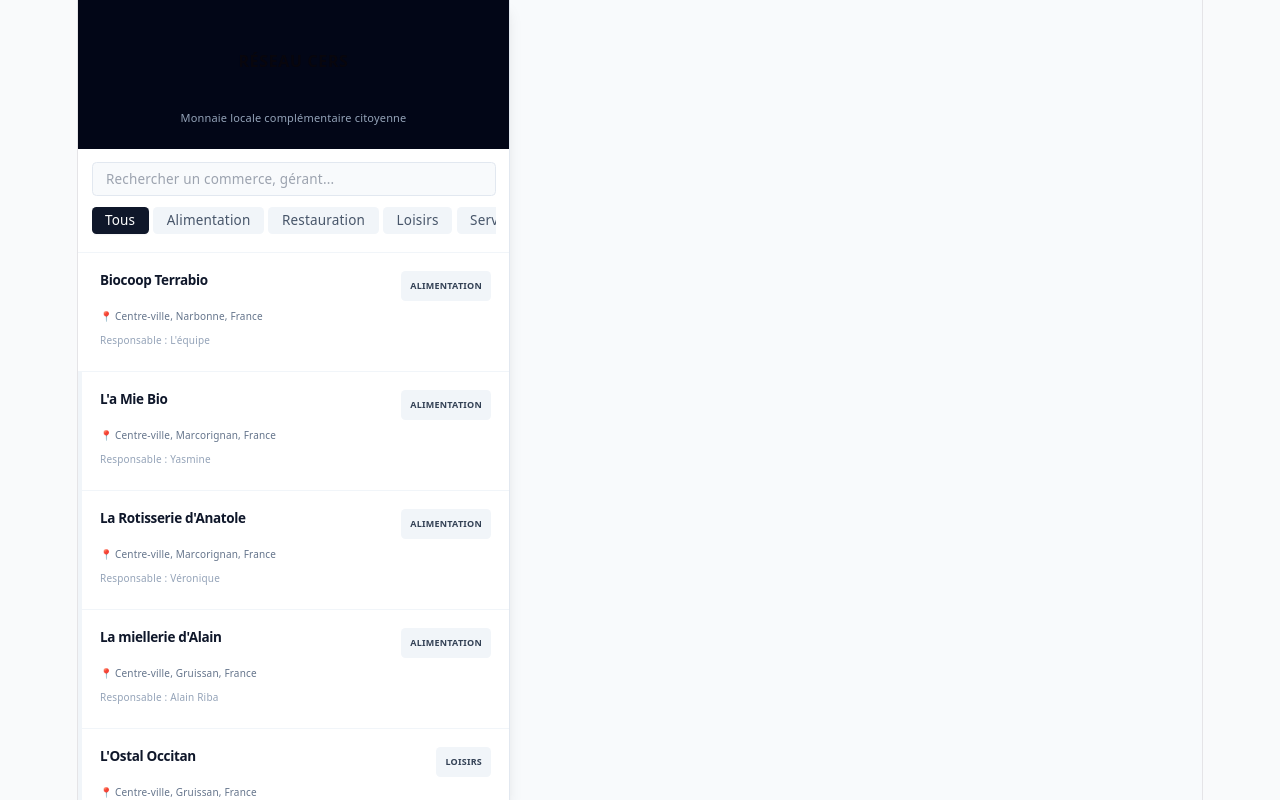
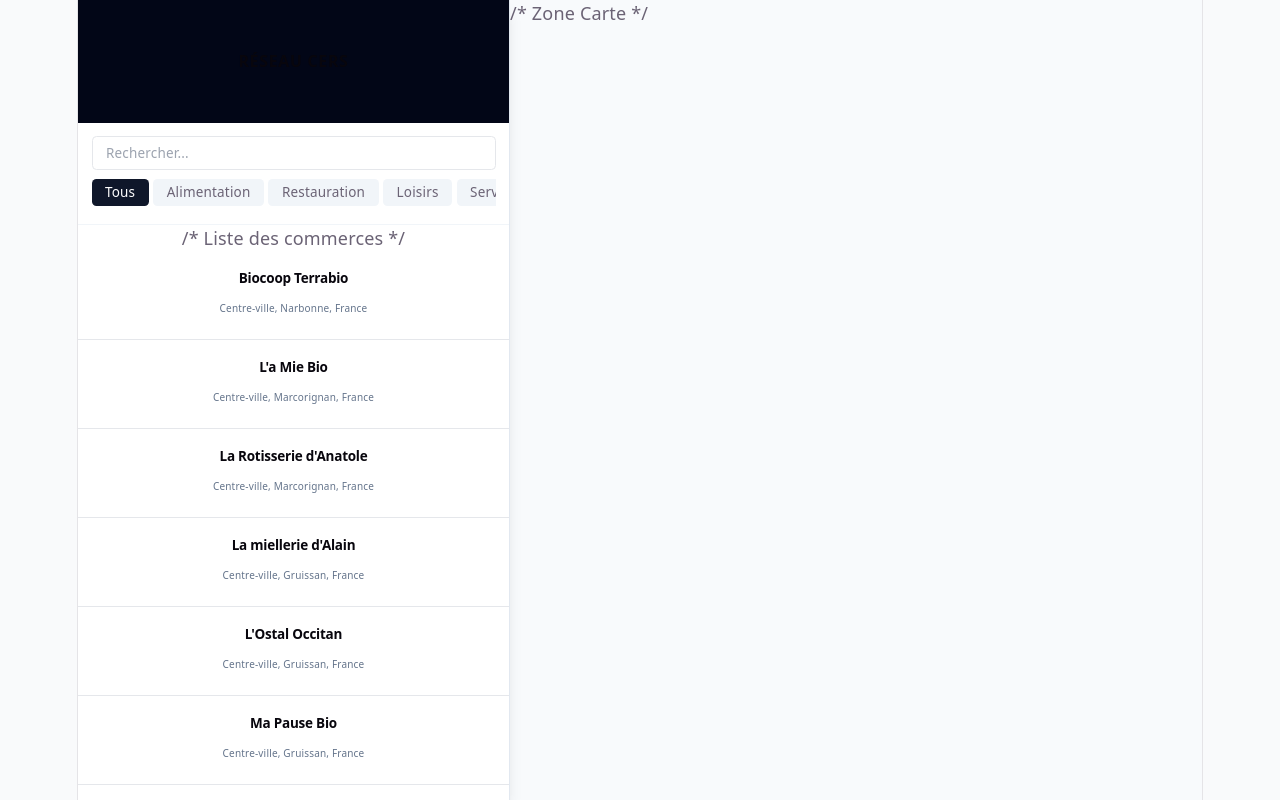
Before and after one commit to Anicet-LOKO/carte-cers11, a React (Vite) app: page / in a window 1280 px wide. Built offline with nearby package versions, Linux system fonts and the light colour scheme.

Commit message:
Amélioration : reglage du css pour l'apparition de la carte

```diff
--- a/src/App.jsx
+++ b/src/App.jsx
@@ -1,157 +1,128 @@
 import { useState, useEffect, useRef } from 'react';
 
+// Constantes pour les catégories et couleurs associées
 const CATEGORIES = ["Tous", "Alimentation", "Restauration", "Loisirs", "Services"];
-
-const CATEGORY_COLORS = {
-  Alimentation: '#10b981', // Vert émeraude
-  Restauration: '#f97316', // Orange
-  Loisirs: '#6366f1',      // Indigo
-  Services: '#06b6d4',      // Cyan
-  Default: '#64748b'       // Ardoise
+const COULEURS_CATEGORIES = {
+  Alimentation: '#10b981',
+  Restauration: '#f97316',
+  Loisirs: '#6366f1',
+  Services: '#06b6d4',
+  Defaut: '#64748b'
 };
 
 export default function App() {
-  const [commerces, setCommerces] = useState([]);
-  const [filtered, setFiltered] = useState([]);
-  const [search, setSearch] = useState("");
-  const [category, setCategory] = useState("Tous");
-  const [selected, setSelected] = useState(null);
+  // --- ÉTATS ---
+  const [listeCommerces, setListeCommerces] = useState([]);
+  const [commercesFiltres, setCommercesFiltres] = useState([]);
+  const [recherche, setRecherche] = useState("");
+  const [categorieChoisie, setCategorieChoisie] = useState("Tous");
+  const [selectionne, setSelectionne] = useState(null);
 
-  const mapRef = useRef(null);
-  const mapInstance = useRef(null);
-  const markers = useRef([]);
+  // --- RÉFÉRENCES CARTE ---
+  const refCarte = useRef(null);
+  const instanceCarte = useRef(null);
+  const marqueurs = useRef([]);
 
+  // Chargement des données au démarrage
   useEffect(() => {
     const url = `${window.location.origin}/commerces_geocodes.json`;
     fetch(url)
-      .then(res => {
-        if (!res.ok) throw new Error("Fichier de donnees JSON absent.");
-        return res.json();
-      })
+      .then(res => res.json())
       .then(data => {
         if (Array.isArray(data)) {
-          setCommerces(data);
-          setFiltered(data);
+          setListeCommerces(data);
+          setCommercesFiltres(data);
         }
       })
-      .catch(err => console.error("Erreur de chargement des commerces:", err));
+      .catch(err => console.error("Erreur chargement :", err));
   }, []);
 
+  // Initialisation de la carte Leaflet
   useEffect(() => {
-    if (!window.L || mapInstance.current) return;
+    if (!window.L || instanceCarte.current) return;
 
-    const map = window.L.map(mapRef.current, {
+    const carte = window.L.map(refCarte.current, {
       center: [43.1833, 3.0000],
       zoom: 14,
       zoomControl: false
     });
 
-    const isRetina = window.L.Browser.retina;
-    const tileUrl = isRetina
-      ? 'https://{s}.basemaps.cartocdn.com/rastertiles/voyager/{z}/{x}/{y}@2x.png'
-      : 'https://{s}.basemaps.cartocdn.com/rastertiles/voyager/{z}/{x}/{y}.png';
+    window.L.tileLayer('https://{s}.basemaps.cartocdn.com/rastertiles/voyager/{z}/{x}/{y}.png', {
+      attribution: '&copy; OpenStreetMap & CARTO'
+    }).addTo(carte);
 
-    window.L.tileLayer(tileUrl, {
-      attribution: '&copy; OpenStreetMap contributors &copy; CARTO',
-      subdomains: 'abcd',
-      maxZoom: 20
-    }).addTo(map);
-
-    window.L.control.zoom({ position: 'topright' }).addTo(map);
-    mapInstance.current = map;
+    window.L.control.zoom({ position: 'topright' }).addTo(carte);
+    instanceCarte.current = carte;
   }, []);
 
+  // Logique de filtrage par recherche et catégorie
   useEffect(() => {
-    const query = search.toLowerCase().trim();
-    const result = commerces.filter(c => {
-      const matchCat = category === "Tous" || c.category === category;
-      const matchSearch = !query ||
-        c.title.toLowerCase().includes(query) ||
-        c.address.toLowerCase().includes(query) ||
-        (c.responsable && c.responsable.toLowerCase().includes(query));
+    const terme = recherche.toLowerCase().trim();
+    const resultat = listeCommerces.filter(c => {
+      const matchCat = categorieChoisie === "Tous" || c.category === categorieChoisie;
+      const matchSearch = !terme ||
+        c.title.toLowerCase().includes(terme) ||
+        c.address.toLowerCase().includes(terme);
       return matchCat && matchSearch;
     });
-    setFiltered(result);
-  }, [search, category, commerces]);
+    setCommercesFiltres(resultat);
+  }, [recherche, categorieChoisie, listeCommerces]);
 
+  // Mise à jour des marqueurs sur la carte
   useEffect(() => {
     const L = window.L;
-    if (!L || !mapInstance.current) return;
+    if (!L || !instanceCarte.current) return;
 
-    markers.current.forEach(m => m.remove());
-    markers.current = [];
+    marqueurs.current.forEach(m => m.remove());
+    marqueurs.current = [];
 
-    filtered.forEach(c => {
-      const color = CATEGORY_COLORS[c.category] || CATEGORY_COLORS.Default;
-
-      const customIcon = L.divIcon({
+    commercesFiltres.forEach(c => {
+      const couleur = COULEURS_CATEGORIES[c.category] || COULEURS_CATEGORIES.Defaut;
+      const icone = L.divIcon({
         className: 'custom-svg-marker',
-        html: `
-          <svg width="28" height="35" viewBox="0 0 28 35" fill="none" xmlns="http://www.w3.org/2000/svg">
-            <path d="M14 0C6.268 0 0 6.268 0 14c0 10.5 14 21 14 21s14-10.5 14-21c0-7.732-6.268-14-14-14z" fill="${color}"/>
-            <circle cx="14" cy="14" r="5" fill="white"/>
-          </svg>
-        `,
+        html: `<svg width="28" height="35" viewBox="0 0 28 35" fill="none"><path d="M14 0C6.268 0 0 6.268 0 14c0 10.5 14 21 14 21s14-10.5 14-21c0-7.732-6.268-14-14-14z" fill="${couleur}"/><circle cx="14" cy="14" r="5" fill="white"/></svg>`,
         iconSize: [28, 35],
-        iconAnchor: [14, 35],
-        popupAnchor: [0, -32]
+        iconAnchor: [14, 35]
       });
 
-      const marker = L.marker([c.lat, c.lng], { icon: customIcon })
-        .addTo(mapInstance.current)
-        .bindPopup(`
-          <section style="font-family: inherit; font-size: 11px; color: #334155; min-width: 150px;">
-            <h4 style="font-weight: 700; font-size: 13px; color: #1e293b; margin: 0 0 4px 0;">${c.title}</h4>
-            <span style="background-color: ${color}; color: #fff; padding: 2px 6px; border-radius: 4px; font-weight: bold; font-size: 9px; text-transform: uppercase;">${c.category}</span>
-            <p style="margin: 8px 0 0 0; color: #64748b;">📍 ${c.address.split(',')[0]}</p>
-          </section>
-        `);
+      const marqueur = L.marker([c.lat, c.lng], { icon: icone })
+        .addTo(instanceCarte.current)
+        .on('click', () => setSelectionne(c));
 
-      marker.on('click', () => setSelected(c));
-      markers.current.push(marker);
+      marqueurs.current.push(marqueur);
     });
+  }, [commercesFiltres]);
 
-    if (filtered.length > 0) {
-      const group = new L.featureGroup(markers.current);
-      mapInstance.current.fitBounds(group.getBounds().pad(0.20));
-    }
-  }, [filtered]);
-
-  const selectAndZoom = (c) => {
-    setSelected(c);
-    if (mapInstance.current) {
-      mapInstance.current.setView([c.lat, c.lng], 16);
+  // --- FONCTION DE SÉLECTION ---
+  const gererSelection = (commerce) => {
+    setSelectionne(commerce);
+    if (instanceCarte.current) {
+      instanceCarte.current.setView([commerce.lat, commerce.lng], 16);
     }
   };
 
   return (
-    <div className="flex flex-col md:flex-row h-screen w-full bg-slate-50 text-slate-800 overflow-hidden font-sans">
-
-      {/* Panneau latéral informatif et filtres */}
-      <aside className="w-full md:w-96 flex flex-col bg-white border-r border-slate-200 z-10 shadow-lg h-[40vh] md:h-full shrink-0">
-
+    <div className="flex flex-col md:flex-row h-screen w-full bg-slate-50 font-sans overflow-hidden">
+      {/* Panneau latéral */}
+      <aside className="w-full md:w-96 flex flex-col bg-white border-r border-slate-200 z-10 shadow-lg h-[40vh] md:h-full">
         <header className="p-4 bg-slate-950 text-white">
-          <h1 className="text-sm font-bold tracking-wider uppercase">Réseau CERS</h1>
-          <p className="text-[11px] text-slate-400 mt-0.5 font-light">Monnaie locale complémentaire citoyenne</p>
+          <h1 className="text-sm font-bold tracking-wider">RÉSEAU CERS</h1>
         </header>
 
-        <section className="p-3 border-b border-slate-100 space-y-2.5" aria-label="Filtres de recherche">
+        <section className="p-3 border-b border-slate-100 space-y-2">
           <input
             type="search"
-            placeholder="Rechercher un commerce, gérant..."
-            value={search}
-            onChange={(e) => setSearch(e.target.value)}
-            className="w-full px-3 py-1.5 bg-slate-50 border border-slate-200 rounded text-xs focus:outline-none focus:border-slate-500 transition-colors"
+            placeholder="Rechercher..."
+            value={recherche}
+            onChange={(e) => setRecherche(e.target.value)}
+            className="w-full px-3 py-1.5 border rounded text-xs"
           />
-
-          <nav className="flex gap-1 overflow-x-auto pb-1" aria-label="Categories">
+          <nav className="flex gap-1 overflow-x-auto pb-1">
             {CATEGORIES.map(cat => (
               <button
                 key={cat}
-                onClick={() => setCategory(cat)}
-                className={`px-3 py-1 rounded text-xs font-medium transition-colors ${
-                  category === cat ? 'bg-slate-900 text-white shadow-sm' : 'bg-slate-100 text-slate-600 hover:bg-slate-200'
-                }`}
+                onClick={() => setCategorieChoisie(cat)}
+                className={`px-3 py-1 rounded text-xs ${categorieChoisie === cat ? 'bg-slate-900 text-white' : 'bg-slate-100'}`}
               >
                 {cat}
               </button>
@@ -159,61 +130,28 @@
           </nav>
         </section>
 
-        {/* Liste dynamique des commerces partenaires */}
-        <section className="flex-1 overflow-y-auto" aria-label="Liste des partenaires">
-          {filtered.length === 0 ? (
-            <p className="p-6 text-xs text-slate-400 text-center font-light">Aucun partenaire trouvé</p>
-          ) : (
-            <ul className="divide-y divide-slate-100 m-0 p-0">
-              {filtered.map(c => (
-                <li
-                  key={c.id}
-                  onClick={() => selectAndZoom(c)}
-                  className={`p-4 cursor-pointer list-none transition-all text-left border-l-4 ${
-                    selected?.id === c.id ? 'bg-slate-50 border-slate-900' : 'border-transparent hover:bg-slate-50/50'
-                  }`}
-                >
-                  <header className="flex justify-between items-start gap-2">
-                    <h2 className="font-bold text-xs text-slate-900 tracking-tight leading-snug">{c.title}</h2>
-                    <span className="text-[9px] bg-slate-100 text-slate-700 px-2 py-0.5 rounded uppercase font-bold tracking-wide shrink-0">{c.category}</span>
-                  </header>
-                  <p className="text-[10px] text-slate-500 mt-1.5 leading-relaxed">📍 {c.address}</p>
-                  {c.responsable && <p className="text-[10px] text-slate-400 font-light mt-0.5">Responsable : {c.responsable}</p>}
-                </li>
-              ))}
-            </ul>
-          )}
+        /* Liste des commerces */
+        <section className="flex-1 overflow-y-auto">
+          {commercesFiltres.map(c => (
+            <div key={c.id} onClick={() => gererSelection(c)} className="p-4 cursor-pointer border-b hover:bg-slate-50">
+              <h2 className="font-bold text-xs">{c.title}</h2>
+              <p className="text-[10px] text-slate-500">{c.address}</p>
+            </div>
+          ))}
         </section>
       </aside>
 
-      {/* Zone Cartographique & Fiche Détails d'un Commerce */}
-      <main className="flex-1 relative h-full">
-        <div ref={mapRef} className="w-full h-full z-0"></div>
-
-        {selected && (
-          <article className="absolute bottom-4 left-4 right-4 md:right-auto md:w-80 bg-white rounded shadow-2xl z-50 border border-slate-100 p-4 transition-all duration-300">
-            <header className="flex justify-between items-start mb-2">
-              <div>
-                <span className="text-[9px] uppercase tracking-wider text-slate-400 font-bold">{selected.category}</span>
-                <h3 className="text-xs font-bold text-slate-900 mt-0.5 leading-tight">{selected.title}</h3>
-              </div>
-              <button onClick={() => setSelected(null)} className="text-slate-400 hover:text-slate-600 text-xs px-1.5 py-0.5 bg-slate-50 rounded">Fermer</button>
-            </header>
-
-            <section className="text-xs text-slate-600 font-light leading-relaxed mb-3">
-              <p>{selected.description || 'Aucune description disponible.'}</p>
-            </section>
-
-            <footer className="text-[10px] text-slate-500 space-y-1 pt-2.5 border-t border-slate-100 font-light">
-              <p><strong>Adresse :</strong> {selected.address}</p>
-              {selected.responsable && <p><strong>Responsable :</strong> {selected.responsable}</p>}
-              {selected.phone && <p><strong>Tél :</strong> {selected.phone}</p>}
-              {selected.email && <p><strong>Email :</strong> <a href={`mailto:${selected.email}`} className="text-slate-600 underline">{selected.email}</a></p>}
-            </footer>
+      /* Zone Carte */
+      <main className="flex-1 relative">
+        <div ref={refCarte} className="w-full h-full"></div>
+        {selectionne && (
+          <article className="absolute bottom-4 left-4 right-4 md:w-80 bg-white p-4 rounded shadow-2xl z-50">
+            <h3 className="font-bold text-sm">{selectionne.title}</h3>
+            <p className="text-xs text-slate-600 mt-2">{selectionne.description}</p>
+            <button onClick={() => setSelectionne(null)} className="mt-4 text-[10px] text-red-500">Fermer</button>
           </article>
         )}
       </main>
-
     </div>
   );
 }
```
